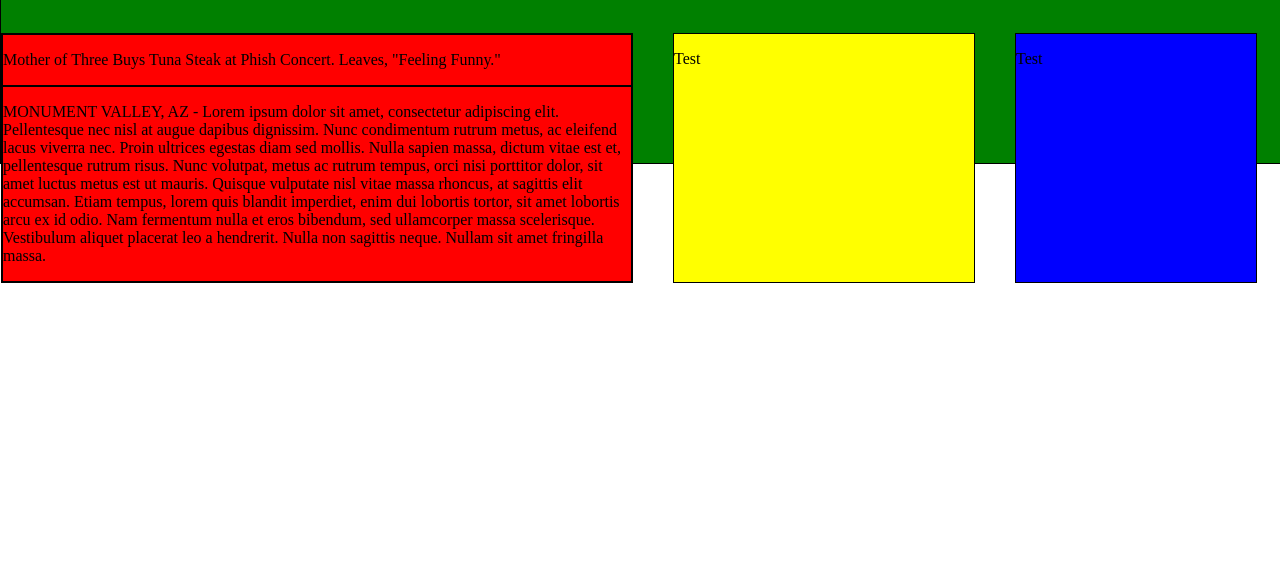
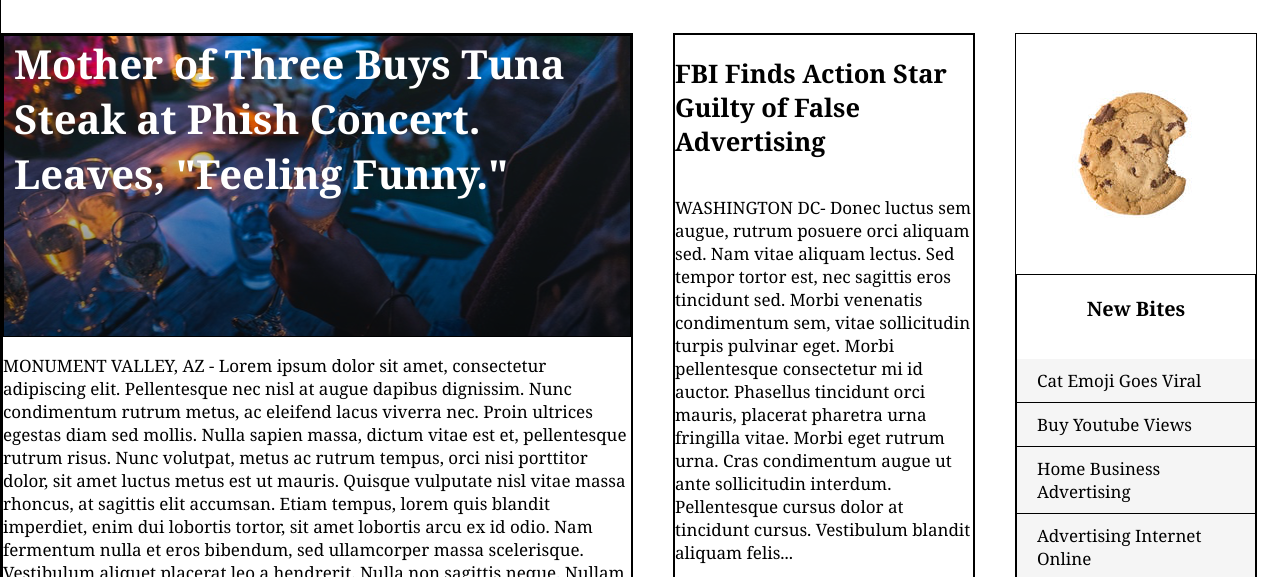
Before and after one commit to cawebsandbox/my-times, a plain HTML site: page index.html in a window 1280 px wide. Shown: the part 88-665 px from the top of the page. Drawn offline with Linux system fonts and the light colour scheme.

Commit message:
Add images and css for small column

```diff
--- a/index.html
+++ b/index.html
@@ -23,18 +23,59 @@
 
     <div class="container">
       <div class="column large">
-        <div class="article-img img1">
-          <p>Mother of Three Buys Tuna Steak at Phish Concert. Leaves, "Feeling Funny."</p>
+
+        <div class="main-story">
+          <div class="article-img" id="img1">
+            <p>Mother of Three Buys Tuna Steak at Phish Concert. Leaves, "Feeling Funny."</p>
+          </div>
+            <p>MONUMENT VALLEY, AZ - Lorem ipsum dolor sit amet, consectetur adipiscing elit. Pellentesque nec nisl at augue dapibus dignissim. Nunc condimentum rutrum metus, ac eleifend lacus viverra nec. Proin ultrices egestas diam sed mollis. Nulla sapien massa, dictum vitae est et, pellentesque rutrum risus. Nunc volutpat, metus ac rutrum tempus, orci nisi porttitor dolor, sit amet luctus metus est ut mauris. Quisque vulputate nisl vitae massa rhoncus, at sagittis elit accumsan. Etiam tempus, lorem quis blandit imperdiet, enim dui lobortis tortor, sit amet lobortis arcu ex id odio. Nam fermentum nulla et eros bibendum, sed ullamcorper massa scelerisque. Vestibulum aliquet placerat leo a hendrerit. Nulla non sagittis neque. Nullam sit amet fringilla massa.</p>
         </div>
+
         <div class="article">
-          <p>MONUMENT VALLEY, AZ - Lorem ipsum dolor sit amet, consectetur adipiscing elit. Pellentesque nec nisl at augue dapibus dignissim. Nunc condimentum rutrum metus, ac eleifend lacus viverra nec. Proin ultrices egestas diam sed mollis. Nulla sapien massa, dictum vitae est et, pellentesque rutrum risus. Nunc volutpat, metus ac rutrum tempus, orci nisi porttitor dolor, sit amet luctus metus est ut mauris. Quisque vulputate nisl vitae massa rhoncus, at sagittis elit accumsan. Etiam tempus, lorem quis blandit imperdiet, enim dui lobortis tortor, sit amet lobortis arcu ex id odio. Nam fermentum nulla et eros bibendum, sed ullamcorper massa scelerisque. Vestibulum aliquet placerat leo a hendrerit. Nulla non sagittis neque. Nullam sit amet fringilla massa.</p>
+          <h2>Orca Spends Vacation at Land World Puget</h2>
+          <p>PUGET, SO - Sed felis elit, faucibus et ipsum vel, vehicula ultrices purus. Sed congue odio vitae malesuada rhoncus. Integer vitae nisi pulvinar ante accumsan...</p>
+        </div>
+
+        <div class="article-img" id="img2">
+          <p>Earth Spins Backwards for 2017</p>
+        </div>
+
+        <div class="article">
+          <h2>Burger for Breakfast: How Early is too Early?</h2>
+          <p>Mew York, MY—Interdum et malesuada fames ac ante ipsum primis in faucibus. Pellentesque id quam facilisis, ultrices ante ut, rutrum enim. Praesent eu nisl erat.</p>
+        </div>
+
+        <div class="article-img" id="img3">
+          <p>Research Shows Cameras Erase Memory</p>
         </div>
       </div>
+
+
       <div class="column medium">
-        <p>Test</p>
+        <div class="article">
+          <h2>FBI Finds Action Star Guilty of False Advertising</h2>
+          <p>WASHINGTON DC- Donec luctus sem augue, rutrum posuere orci aliquam sed. Nam vitae aliquam lectus. Sed tempor tortor est, nec sagittis eros tincidunt sed. Morbi venenatis condimentum sem, vitae sollicitudin turpis pulvinar eget. Morbi pellentesque consectetur mi id auctor. Phasellus tincidunt orci mauris, placerat pharetra urna fringilla vitae. Morbi eget rutrum urna. Cras condimentum augue ut ante sollicitudin interdum. Pellentesque cursus dolor at tincidunt cursus. Vestibulum blandit aliquam felis...</p>
+        </div>
+
+        <div class="article-img" id="img4">
+          <p>Cats in Control-Is It a Thing?</p>
+        </div>
+
+        <p>BROOKLYN, NY- In molestie nulla sodales sit amet. Proin vulputate, ipsum porta aliquam commodo, nunc nibh tincidunt lorem, vel consectetur neque mi vel neque. Mauris ultricies, nulla scelerisque sollicitudin lobortis, dui est sodales sapien, a vestibulum velit diam eget felis. Vivamus dignissim lacinia dolor, quis commodo tellus pellentesque in.</p>
       </div>
       <div class="column small">
-        <p>Test</p>
+        <img src="resources\images\img-news-bite.png">
+        <div class="news-bites">
+          <h3>New Bites</h3>
+          <ul>
+            <li>Cat Emoji Goes Viral</li>
+            <li>Buy Youtube Views</li>
+            <li>Home Business Advertising</li>
+            <li>Advertising Internet Online</li>
+            <li>Illustration in Marketing Materials</li>
+            <li>Finally a top Secret Way You Can</li>
+          </ul>
+        </div>
       </div>
     </div>
   </body>
--- a/resources/css/style.css
+++ b/resources/css/style.css
@@ -5,6 +5,12 @@ body {
 
 div {
   border: 1px solid black;
+}
+
+.container {
+  font-family: Georgia;
+  font-size: 17px;
+  color: black;
 }
 
 .header {
@@ -57,7 +63,7 @@ nav {
 }
 
 .container {
-  background-color: green;
+  /*background-color: green;*/
   display: flex;
   width: 1300px;
   margin: 0 auto;
@@ -65,7 +71,7 @@ nav {
 
 .column {
   position: relative;
-  top: 120px;
+  margin-top: 120px;
   margin-right: 40px;
 }
 
@@ -73,28 +79,77 @@ nav {
   width: 630px;
   display: flex;
   flex-direction: column;
-  background-color: red;
 }
 
 .column.medium {
   width: 300px;
   display: flex;
   flex-direction: column;
-  background-color: yellow;
 }
 
 .column.small {
   width: 240px;
   display: flex;
   flex-direction: column;
-  background-color: blue;
+  align-items: center;
 }
 
-.title-image {
-
+.main-story > .article-img > p{
+  text-align: left;
+  font-size: 40px;
 }
 
-.article {
+.article, .article-img {
   display: flex;
   flex-wrap: wrap;
 }
+
+.article-img {
+  color: white;
+  font-size: 30px;
+  font-weight: bold;
+  height: 300px;
+  width: auto;
+  justify-content: center;
+  padding: 0 10px;
+}
+
+.article-img p{
+  margin: 0;
+  text-align: center;
+}
+
+.news-bites {
+  display: flex;
+  flex-direction: column;
+  align-items: center;
+}
+
+.news-bites ul {
+  padding: 0;
+  display: flex;
+  flex-direction: column;
+  justify-content: flex-start;
+  list-style: none;
+}
+
+.news-bites li {
+  background-color: #F5F5F5;
+  border-bottom: 1px solid black;
+  padding: 10px 20px;;
+}
+#img1 {
+  background-image: url("../images/img-story-main.png");
+}
+
+#img2 {
+  background-image: url("../images/img-story-2.png");
+}
+
+#img3 {
+  background-image: url("../images/img-story-3.png");
+}
+
+#img4 {
+  background-image: url("../images/img-story-1.png");
+}
```
